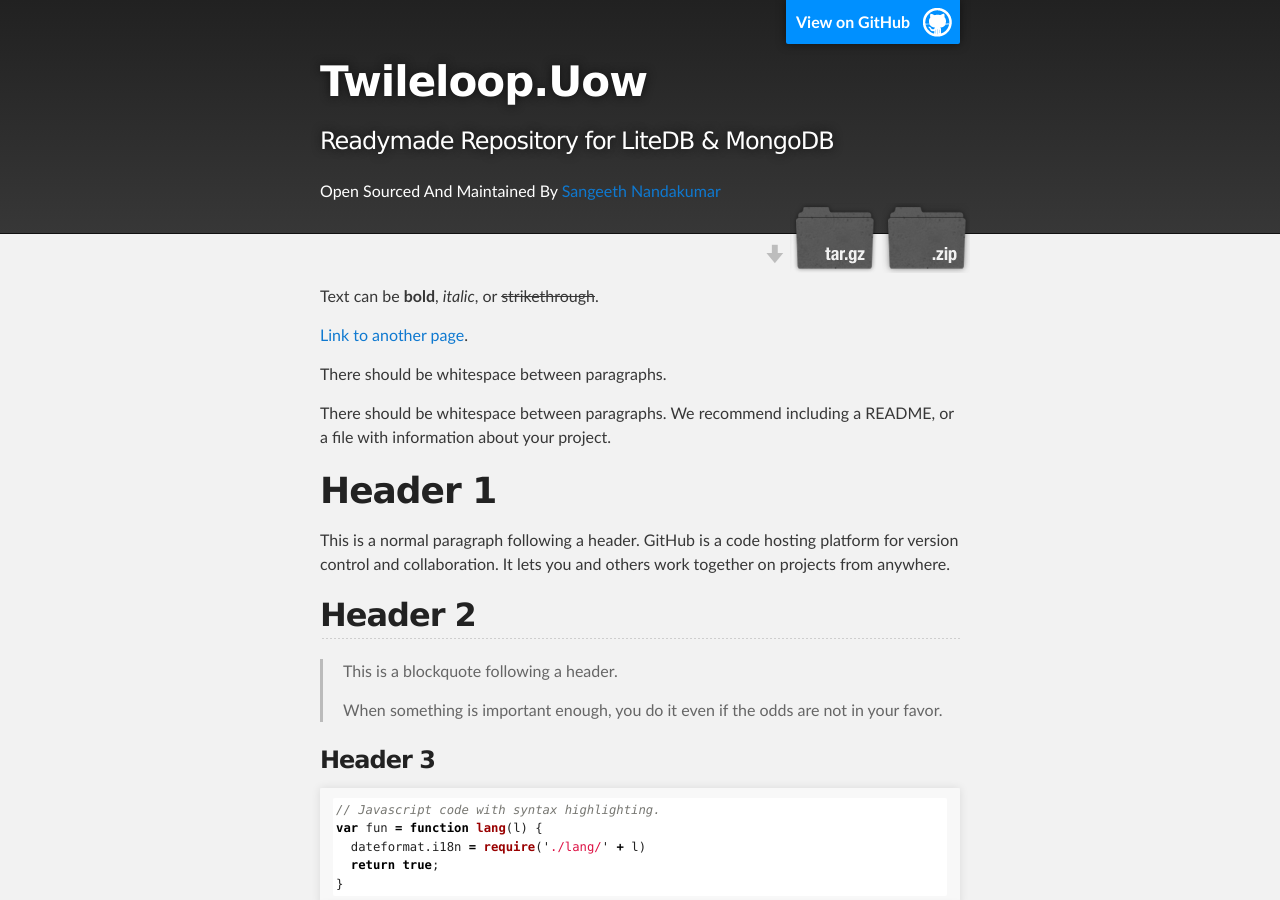
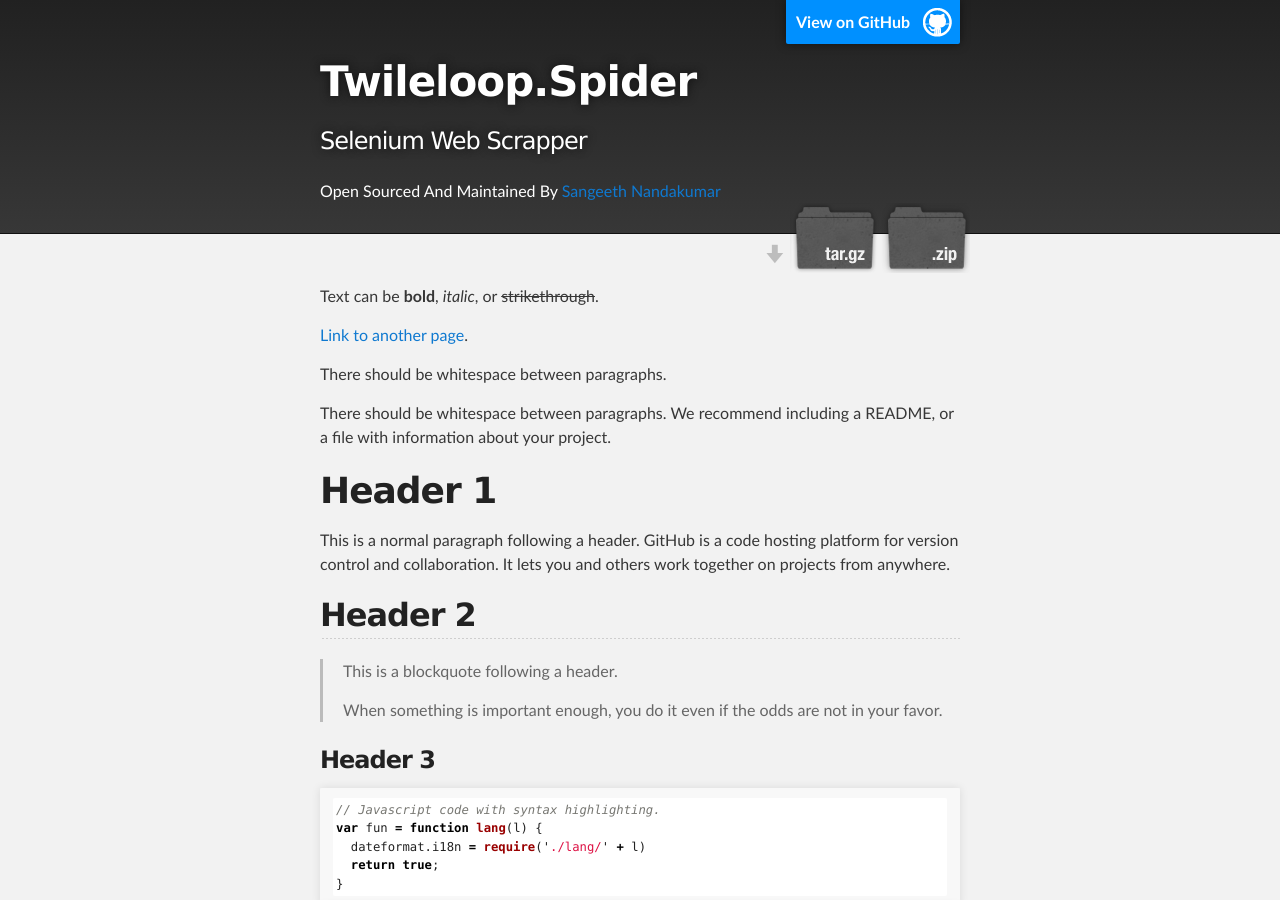
Before and after one commit to sangeethnandakumar/Twileloop.Spider, a Jekyll site: the page built from doc/index.md, in a window 1280 px wide and 900 px high. Built offline with Jekyll 4.4.1, drawn with Linux system fonts in a browser that asks for light colours; some of the changed text lies outside the part shown.

Commit message:
Update _config.yml

```diff
--- a/doc/_config.yml
+++ b/doc/_config.yml
@@ -1,8 +1,8 @@
-title: Twileloop.Uow
-description: "Readymade Repository for LiteDB & MongoDB"
+title: Twileloop.Spider
+description: "Selenium Web Scrapper"
 show_downloads: true
 google_analytics:
 theme: jekyll-theme-slate
 github:
-  zip_url: https://github.com/sangeethnandakumar/Twileloop.UOW/releases
-  tar_url: https://www.nuget.org/packages/Twileloop.UOW
+  zip_url: https://github.com/sangeethnandakumar/Twileloop.Spider/releases
+  tar_url: https://www.nuget.org/packages/Twileloop.Spider
```
